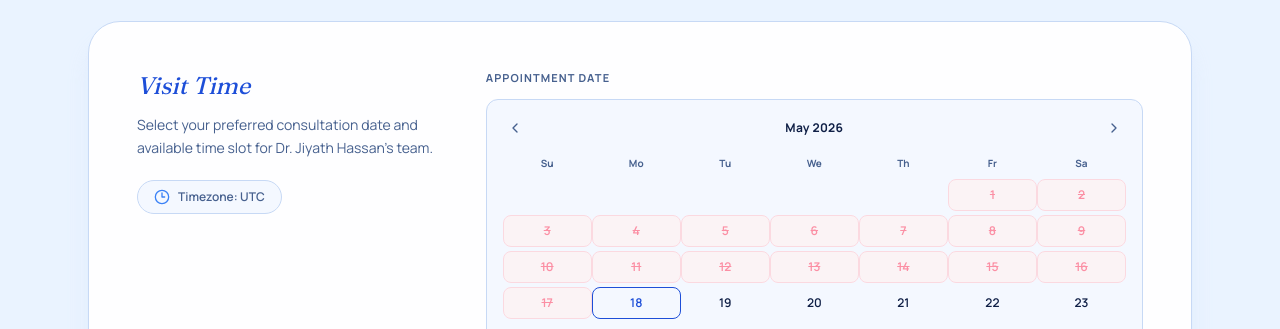
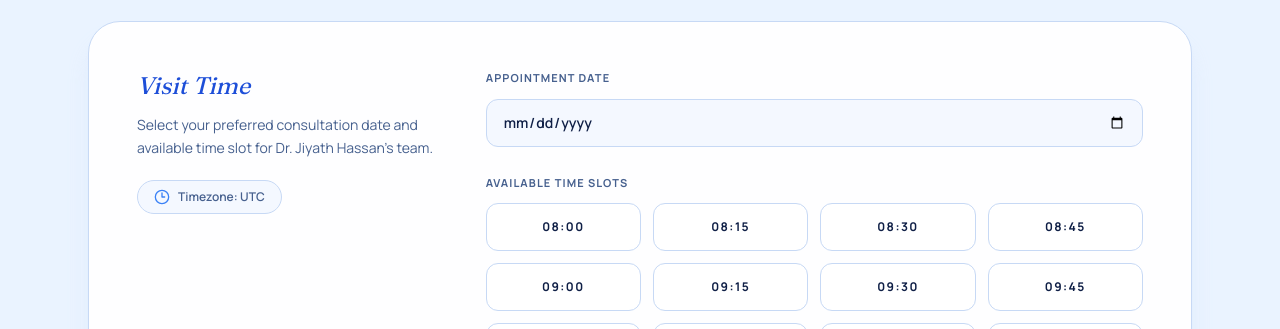
Before and after one commit to AATHILDUCKY/denta, a React (Vite) app: page /book in a window 1280 px wide. Shown: the part 471-800 px from the top of the page. Built offline with nearby package versions, Linux system fonts and the light colour scheme; no server answers.

Commit message:
access related issuegds4

```diff
--- a/src/pages/Booking.tsx
+++ b/src/pages/Booking.tsx
@@ -1,72 +1,8 @@
 import { useEffect, useMemo, useState } from 'react';
 import { motion, AnimatePresence } from 'motion/react';
-import { ChevronRight, CheckCircle2, Clock3, ChevronLeft } from 'lucide-react';
+import { ChevronRight, CheckCircle2, Clock3 } from 'lucide-react';
 import { createAppointment, listAppointmentAvailability, type AppointmentAvailability } from '../lib/appointments-api';
 import { getHospitalHours } from '../lib/management-api';
-
-function MiniCalendar({ value, onChange }: { value: string; onChange: (d: string) => void }) {
-  const today = new Date(); today.setHours(0, 0, 0, 0);
-  const todayStr = today.toISOString().split('T')[0];
-  const [cursor, setCursor] = useState(() => {
-    const d = value ? new Date(value + 'T00:00:00') : new Date();
-    return { year: d.getFullYear(), month: d.getMonth() };
-  });
-
-  const firstDay = new Date(cursor.year, cursor.month, 1).getDay();
-  const daysInMonth = new Date(cursor.year, cursor.month + 1, 0).getDate();
-  const monthLabel = new Date(cursor.year, cursor.month).toLocaleString('default', { month: 'long', year: 'numeric' });
-
-  const cells: (number | null)[] = [...Array(firstDay).fill(null), ...Array.from({ length: daysInMonth }, (_, i) => i + 1)];
-
-  const toStr = (day: number) =>
-    `${cursor.year}-${String(cursor.month + 1).padStart(2, '0')}-${String(day).padStart(2, '0')}`;
-
-  const prev = () => setCursor(c => c.month === 0 ? { year: c.year - 1, month: 11 } : { ...c, month: c.month - 1 });
-  const next = () => setCursor(c => c.month === 11 ? { year: c.year + 1, month: 0 } : { ...c, month: c.month + 1 });
-
-  return (
-    <div className="bg-brand-bg-soft rounded-xl border border-brand-border p-4 select-none">
-      <div className="flex items-center justify-between mb-3">
-        <button type="button" onClick={prev} className="p-1 rounded-lg hover:bg-brand-border transition"><ChevronLeft className="h-4 w-4 text-brand-muted" /></button>
-        <span className="text-xs font-bold text-brand-ink tracking-wide">{monthLabel}</span>
-        <button type="button" onClick={next} className="p-1 rounded-lg hover:bg-brand-border transition"><ChevronRight className="h-4 w-4 text-brand-muted" /></button>
-      </div>
-      <div className="grid grid-cols-7 mb-1">
-        {['Su','Mo','Tu','We','Th','Fr','Sa'].map(d => (
-          <div key={d} className="text-center text-[10px] font-bold text-brand-muted py-1">{d}</div>
-        ))}
-      </div>
-      <div className="grid grid-cols-7 gap-y-1">
-        {cells.map((day, i) => {
-          if (!day) return <div key={i} />;
-          const str = toStr(day);
-          const isPast = str < todayStr;
-          const isSelected = str === value;
-          const isToday = str === todayStr;
-          return (
-            <button
-              key={str}
-              type="button"
-              disabled={isPast}
-              onClick={() => onChange(str)}
-              className={`h-8 w-full rounded-lg text-xs font-semibold transition-all ${
-                isSelected
-                  ? 'bg-brand-primary text-white shadow-sm'
-                  : isPast
-                    ? 'text-rose-400 bg-rose-50 border border-rose-200 cursor-not-allowed line-through opacity-70'
-                    : isToday
-                      ? 'border border-brand-primary text-brand-primary hover:bg-brand-primary/10'
-                      : 'text-brand-ink hover:bg-brand-border'
-              }`}
-            >
-              {day}
-            </button>
-          );
-        })}
-      </div>
-    </div>
-  );
-}
 
 export default function Booking() {
   const [step, setStep] = useState(1);
@@ -310,10 +246,20 @@ export default function Booking() {
                   <div className="lg:col-span-8 space-y-7">
                     <div>
                       <label className="block text-[11px] font-bold text-brand-muted uppercase tracking-widest mb-3">Appointment Date</label>
-                      <MiniCalendar
+                      <input
+                        type="date"
+                        min={new Date().toISOString().split('T')[0]}
+                        className={`w-full h-12 rounded-xl border px-4 text-sm font-semibold focus:outline-none focus:ring-2 transition-all ${
+                          isDateInPast
+                            ? 'bg-rose-50 border-rose-400 text-rose-500 focus:ring-rose-300'
+                            : 'bg-brand-bg-soft border-brand-border text-brand-ink focus:ring-brand-primary/25'
+                        }`}
                         value={formData.date}
-                        onChange={(d) => setFormData({ ...formData, date: d })}
+                        onChange={(e) => setFormData({ ...formData, date: e.target.value })}
                       />
+                      {isDateInPast && (
+                        <p className="mt-1.5 text-xs text-rose-500 font-medium">Cannot book an appointment for a past date.</p>
+                      )}
                     </div>
 
                     <div>
```
